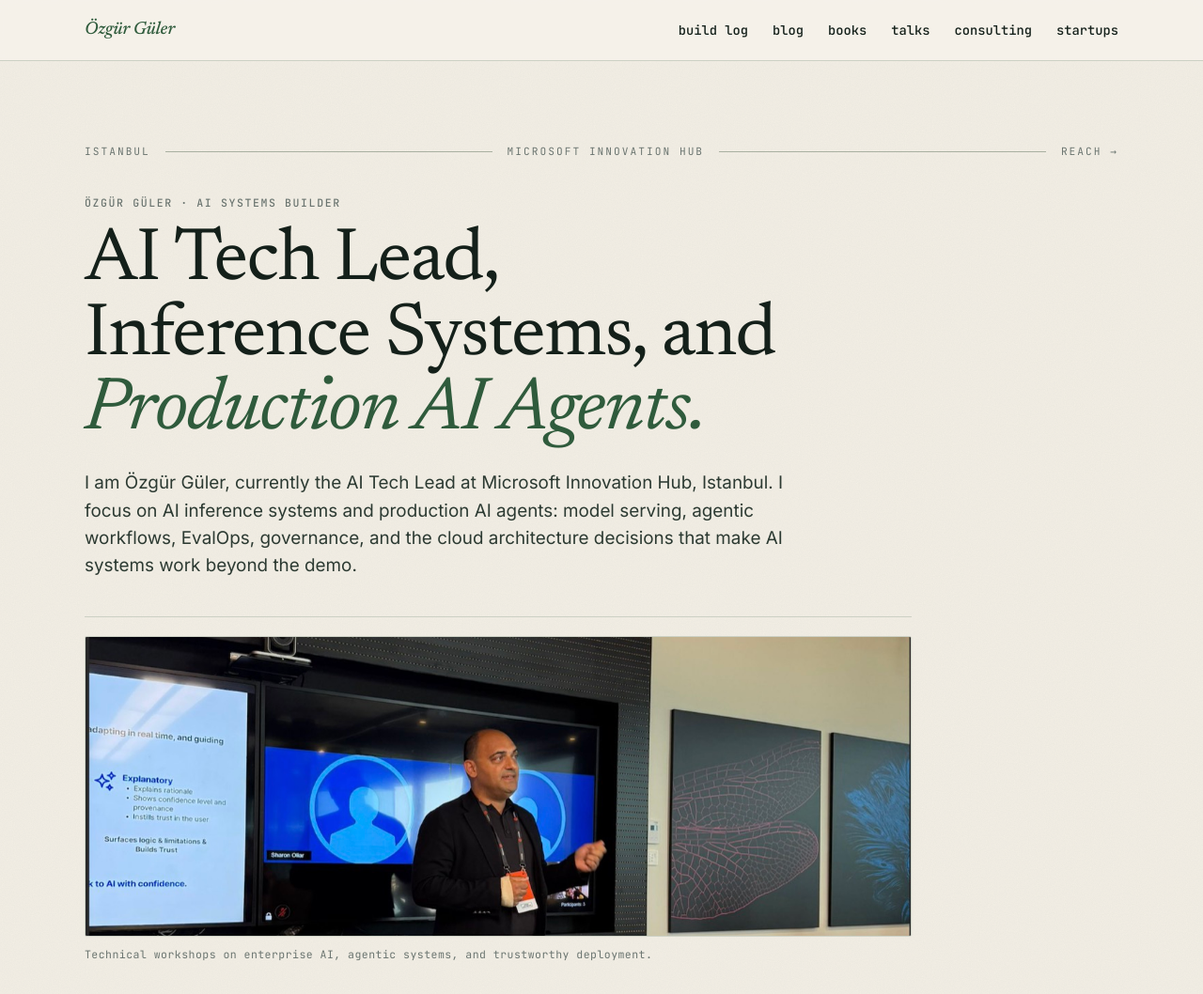
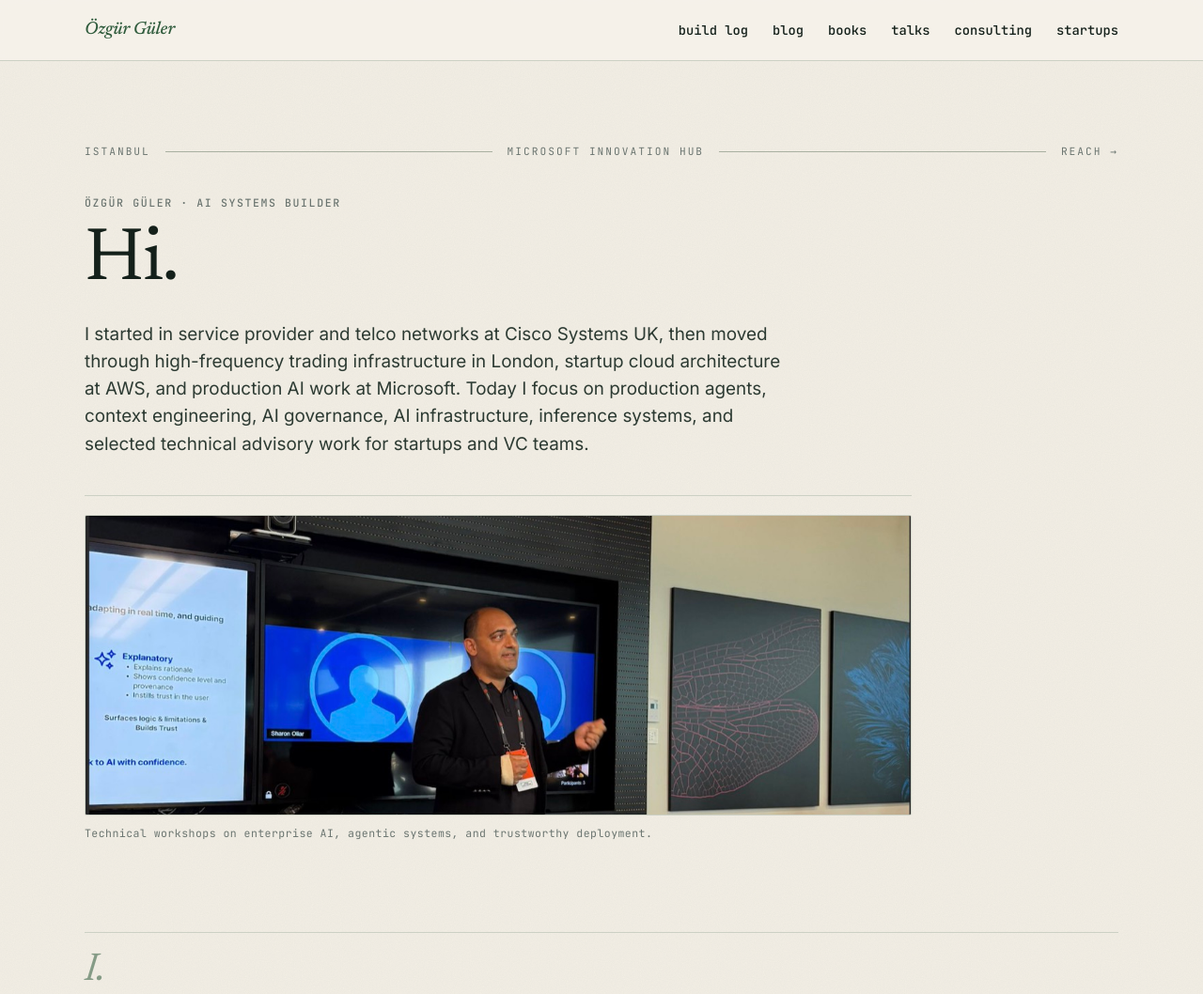
Before and after one commit to ozgurgulerx/ai-prime-directive, an Astro site in the folder site/: page / in a window 1280 px wide. Shown: the top 1058 px of the page at 94% size. Built offline with nearby package versions, Linux system fonts and the light colour scheme; Astro itself is replaced by a stand-in of ours; no server answers.

Commit message:
docs: update homepage intro

```diff
--- a/site/src/pages/index.astro
+++ b/site/src/pages/index.astro
@@ -56,12 +56,13 @@ const guideItems = [
 
   <section class="hero">
     <p class="eyebrow">Özgür Güler · AI systems builder</p>
-    <h1>AI Tech Lead, Inference Systems, and <em>Production AI Agents.</em></h1>
+    <h1>Hi.</h1>
     <p class="lede">
-      I am Özgür Güler, currently the AI Tech Lead at Microsoft Innovation Hub, Istanbul.
-      I focus on AI inference systems and production AI agents: model serving, agentic
-      workflows, EvalOps, governance, and the cloud architecture decisions that make AI
-      systems work beyond the demo.
+      I started in service provider and telco networks at Cisco Systems UK, then moved
+      through high-frequency trading infrastructure in London, startup cloud architecture
+      at AWS, and production AI work at Microsoft. Today I focus on production agents,
+      context engineering, AI governance, AI infrastructure, inference systems, and
+      selected technical advisory work for startups and VC teams.
     </p>
   </section>
 
```
